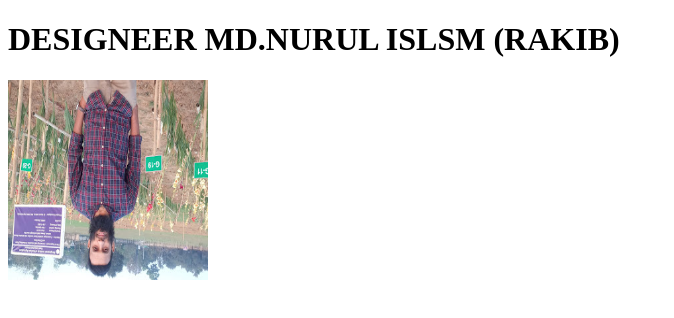
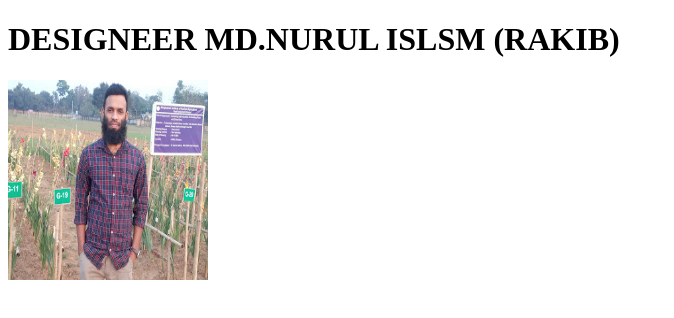
Before and after one commit to mdnlislam/html, a React (Vite) app: page / in a window 1280 px wide. Shown: the top 318 px of the page, without its empty margins (0-674 px from the left). Built offline with nearby package versions, Linux system fonts and the light colour scheme.

Commit message:
modification

```diff
--- a/index.html
+++ b/index.html
@@ -7,6 +7,7 @@
     <title>basic html</title>
     <link rel="stylesheet" href="https://cdnjs.cloudflare.com/ajax/libs/font-awesome/6.5.2/css/all.min.css" />
     <!-- <link rel="stylesheet" href="https://cdnjs.cloudflare.com/ajax/libs/font-awesome/4.7.0/css/font-awesome.min.css"> -->
+
   </head>
   <body>
     <div id="root"></div>
--- a/src/App.css
+++ b/src/App.css
@@ -1,15 +1,9 @@
 .img{
-height: 200px;
-width: 200px;
-
+  width: 200px;
+  height: 200px;
+  display: inline-flex;
 }
-.img:hover{
-  rotate:180deg;
-  ba
-}
-.back-font-card{
-  background-color: red;
-  width: 200px;
-  height:200px ;
-  rotate:180deg
-}
+ .img:hover{
+  color: aqua;
+  display:block;
+ }
```
